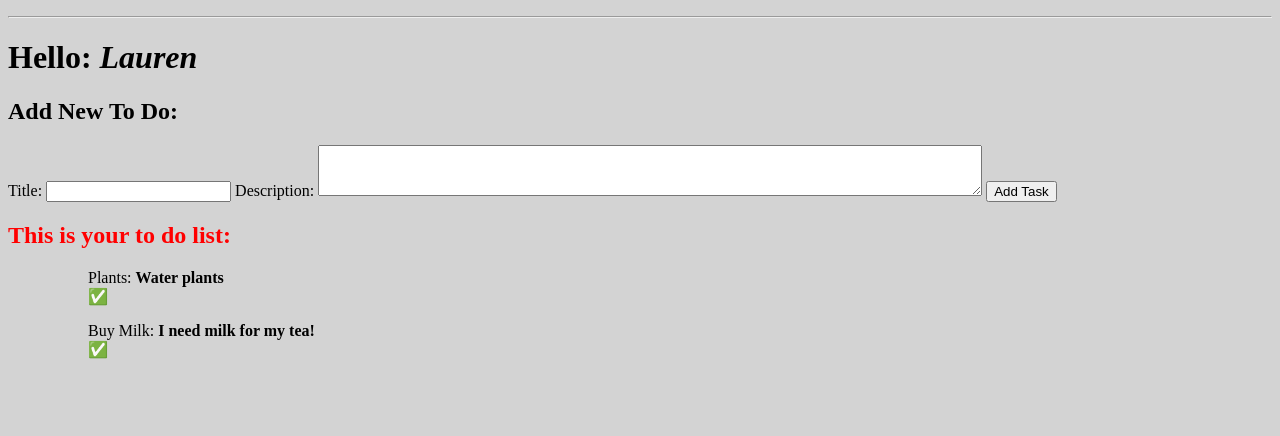
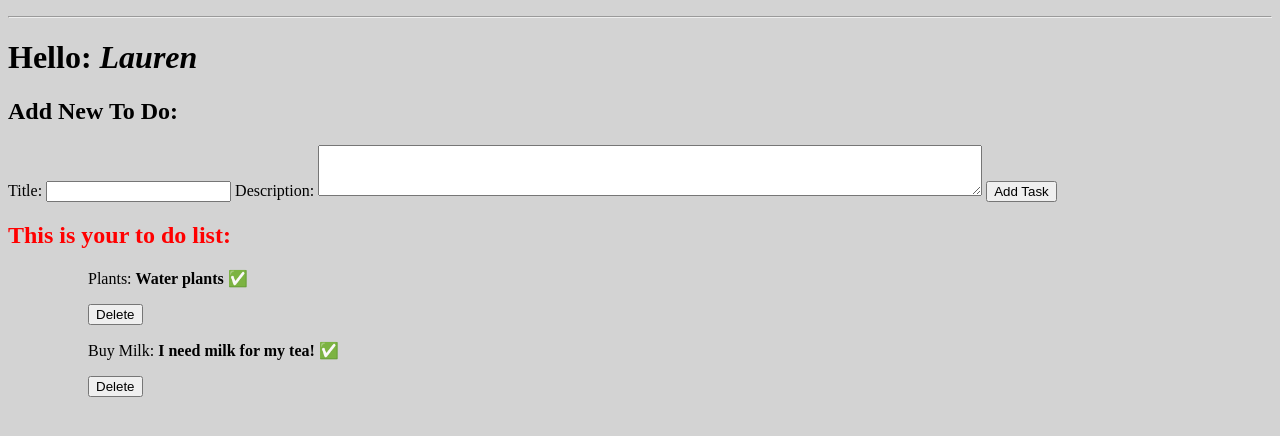
Before and after one commit to Lauren-Brett/Python-Flask-SQLAlchemy, a Flask app: page / in a window 1280 px wide. Shown: the part 26-462 px from the top of the page. Run offline with Flask 2, Linux system fonts and the light colour scheme; data comes from the database, SQL or seed files in the repository; both versions use the stored data as it was after the commit.

Commit message:
delete list item

```diff
--- a/app/routes.py
+++ b/app/routes.py
@@ -35,4 +35,11 @@ def update(task_id):
     task = Task.query.get(task_id)
     task.done = True
     db.session.commit()
-    return redirect("/")
+    return redirect('/')
+
+@app.route('/tasks/<int:task_id>/delete', methods=['POST'])
+def delete(task_id):
+    task = Task.query.get(task_id)
+    db.session.delete(task)
+    db.session.commit()
+    return redirect('/')
--- a/app/templates/index.html
+++ b/app/templates/index.html
@@ -18,9 +18,9 @@
 
 {% for task in tasks %}
 <div style="margin-left: 5em;">
+
     <p>
         {{task.title}}: <b>{{task.description}}</b>
-        <br>
         {% if task.done %}
         <span>&#9989;</span>
         {%else %}
@@ -30,6 +30,12 @@
             </form>
         </span>
         {% endif %}
+        <span>
+            <form action="/tasks/{{task.id}}/delete" method="POST">
+                <input type="hidden" value="{{task.id}}" >
+                <input type="submit" value="Delete">
+            </form>
+        </span>
     </p>
 </div>
 {% endfor %}
```
Also changed, not shown: app.db.
